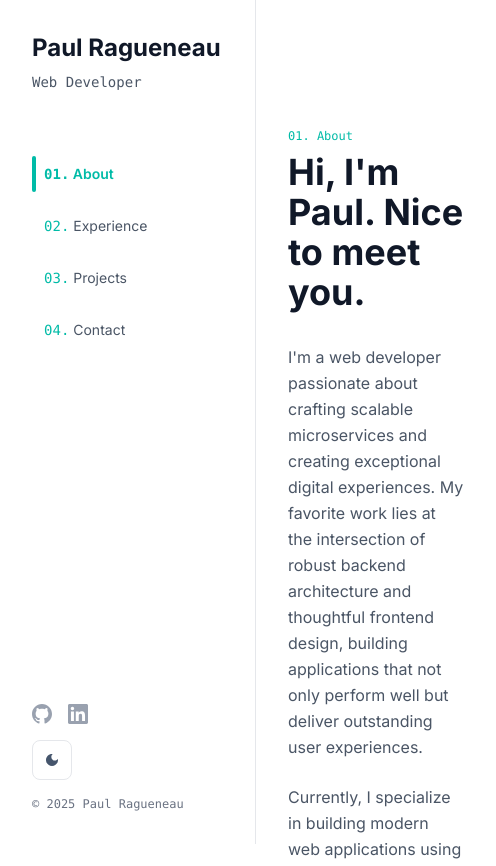
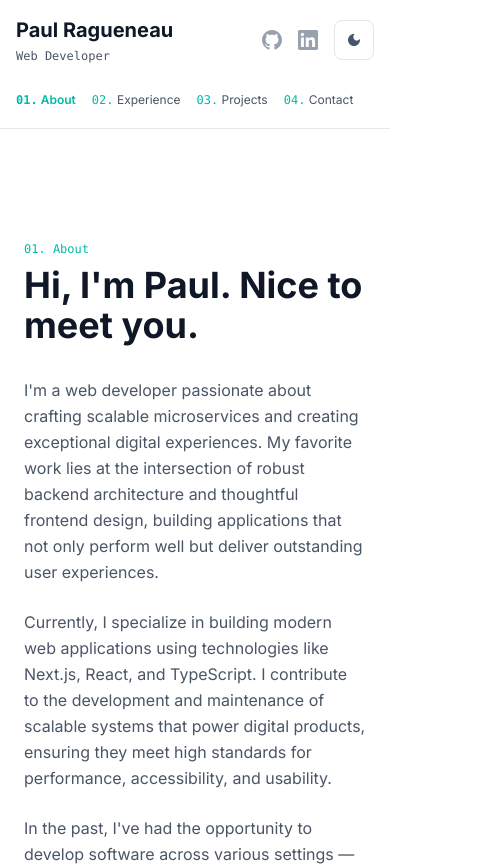
Before and after one commit to Periicles/portfolio, a Next.js app: page / in a window 390 px wide. Shown: the top 866 px of the page, 496 px wide, since content can reach past the window. Built offline with nearby package versions, Linux system fonts and the light colour scheme.

Commit message:
feat: improve mobile nav and anchor spacing

```diff
--- a/app/components/About.tsx
+++ b/app/components/About.tsx
@@ -1,6 +1,6 @@
 export default function About() {
     return (
-        <section id="about" className="py-16">
+        <section id="about" className="py-16 scroll-mt-24 md:scroll-mt-0">
             <h2 className="text-xs font-mono text-teal-500 dark:text-teal-400 mb-2">01. About</h2>
             <h1 className="text-4xl md:text-5xl font-bold text-gray-900 dark:text-slate-100 mb-8">
                 Hi, I&apos;m Paul. Nice to meet you.
--- a/app/components/Contact.tsx
+++ b/app/components/Contact.tsx
@@ -1,6 +1,6 @@
 export default function Contact() {
     return (
-        <section id="contact" className="py-16">
+        <section id="contact" className="py-16 scroll-mt-24 md:scroll-mt-0">
             <h2 className="text-xs font-mono text-teal-500 dark:text-teal-400 mb-2">04. Contact</h2>
             <h1 className="text-4xl md:text-5xl font-bold text-gray-900 dark:text-slate-100 mb-8">
                 Get In Touch
--- a/app/components/Experience.tsx
+++ b/app/components/Experience.tsx
@@ -24,7 +24,7 @@ export default function Experience() {
     ]
 
     return (
-        <section id="experience" className="py-16">
+        <section id="experience" className="py-16 scroll-mt-24 md:scroll-mt-0">
             <h2 className="text-xs font-mono text-teal-500 dark:text-teal-400 mb-2">02. Experience</h2>
             <h1 className="text-4xl md:text-5xl font-bold text-gray-900 dark:text-slate-100 mb-8">
                 Where I&apos;ve Worked
--- a/app/components/Navigation.tsx
+++ b/app/components/Navigation.tsx
@@ -12,6 +12,7 @@ const navItems = [
 
 export default function Navigation() {
     const [activeSection, setActiveSection] = useState('')
+    const activeSectionRef = useRef('')
     const visibilityMapRef = useRef<Record<string, number>>({})
     const navListRef = useRef<HTMLUListElement | null>(null)
     const itemRefs = useRef<Array<HTMLLIElement | null>>([])
@@ -43,7 +44,7 @@ export default function Navigation() {
                 }
             }
 
-            if (nextSection && nextSection !== activeSection) {
+            if (nextSection && nextSection !== activeSectionRef.current) {
                 setActiveSection(nextSection)
             }
         }, {
@@ -58,6 +59,10 @@ export default function Navigation() {
     }, [])
 
     useEffect(() => {
+        activeSectionRef.current = activeSection
+    }, [activeSection])
+
+    useEffect(() => {
         const index = navItems.findIndex((item) => item.href.slice(1) === activeSection)
         const activeItem = itemRefs.current[index]
         if (activeItem) {
@@ -67,34 +72,59 @@ export default function Navigation() {
     }, [activeSection])
 
     return (
-        <nav className="fixed left-0 top-0 h-screen w-64 p-8 flex flex-col justify-between bg-white dark:bg-slate-900 border-r border-gray-200 dark:border-slate-700 z-50">
-            <div>
-                <div className="mb-16">
-                    <h1 className="text-2xl font-bold text-gray-900 dark:text-slate-100 mb-2">Paul Ragueneau</h1>
-                    <p className="text-sm text-gray-600 dark:text-slate-400 font-mono">Web Developer</p>
+        <nav className="sticky top-0 md:fixed left-0 md:top-0 h-auto md:h-screen w-full md:w-64 p-4 md:p-8 flex flex-col md:justify-between bg-white dark:bg-slate-900 border-b md:border-b-0 md:border-r border-gray-200 dark:border-slate-700 z-50">
+            <div className="flex flex-col gap-6 md:gap-0">
+                <div className="flex items-center justify-between md:block">
+                    <div className="mb-0 md:mb-16">
+                        <h1 className="text-xl md:text-2xl font-bold text-gray-900 dark:text-slate-100 mb-1 md:mb-2">Paul Ragueneau</h1>
+                        <p className="text-xs md:text-sm text-gray-600 dark:text-slate-400 font-mono">Web Developer</p>
+                    </div>
+
+                    <div className="flex items-center gap-4 md:hidden">
+                        <a
+                            href="https://github.com/Periicles"
+                            className="text-gray-400 dark:text-slate-600 hover:text-gray-600 dark:hover:text-slate-400 transition-colors"
+                            aria-label="GitHub"
+                        >
+                            <svg className="w-5 h-5" fill="currentColor" viewBox="0 0 24 24">
+                                <path d="M12 0c-6.626 0-12 5.373-12 12 0 5.302 3.438 9.8 8.207 11.387.599.111.793-.261.793-.577v-2.234c-3.338.726-4.033-1.416-4.033-1.416-.546-1.387-1.333-1.756-1.333-1.756-1.089-.745.083-.729.083-.729 1.205.084 1.839 1.237 1.839 1.237 1.07 1.834 2.807 1.304 3.492.997.107-.775.418-1.305.762-1.604-2.665-.305-5.467-1.334-5.467-5.931 0-1.311.469-2.381 1.236-3.221-.124-.303-.535-1.524.117-3.176 0 0 1.008-.322 3.301 1.23.957-.266 1.983-.399 3.003-.404 1.02.005 2.047.138 3.006.404 2.291-1.552 3.297-1.23 3.297-1.23.653 1.653.242 2.874.118 3.176.77.84 1.235 1.911 1.235 3.221 0 4.609-2.807 5.624-5.479 5.921.43.372.823 1.102.823 2.222v3.293c0 .319.192.694.801.576 4.765-1.589 8.199-6.086 8.199-11.386 0-6.627-5.373-12-12-12z" />
+                            </svg>
+                        </a>
+                        <a
+                            href="https://www.linkedin.com/in/paul-ragueneau/"
+                            className="text-gray-400 dark:text-slate-600 hover:text-gray-600 dark:hover:text-slate-400 transition-colors"
+                            aria-label="LinkedIn"
+                        >
+                            <svg className="w-5 h-5" fill="currentColor" viewBox="0 0 24 24">
+                                <path d="M20.447 20.452h-3.554v-5.569c0-1.328-.027-3.037-1.852-3.037-1.853 0-2.136 1.445-2.136 2.939v5.667H9.351V9h3.414v1.561h.046c.477-.9 1.637-1.85 3.37-1.85 3.601 0 4.267 2.37 4.267 5.455v6.286zM5.337 7.433c-1.144 0-2.063-.926-2.063-2.065 0-1.138.92-2.063 2.063-2.063 1.14 0 2.064.925 2.064 2.063 0 1.139-.925 2.065-2.064 2.065zm1.782 13.019H3.555V9h3.564v11.452zM22.225 0H1.771C.792 0 0 .774 0 1.729v20.542C0 23.227.792 24 1.771 24h20.451C23.2 24 24 23.227 24 22.271V1.729C24 .774 23.2 0 22.222 0h.003z" />
+                            </svg>
+                        </a>
+                        <ThemeToggle />
+                    </div>
                 </div>
 
                 <div className="relative">
                     <span
                         aria-hidden
-                        className="absolute left-0 top-0 w-1 rounded-full bg-teal-500 transition-transform duration-300 ease-out"
+                        className="absolute left-0 top-0 w-1 rounded-full bg-teal-500 transition-transform duration-300 ease-out hidden md:block"
                         style={{
                             height: indicatorHeight ? `${indicatorHeight}px` : undefined,
                             transform: `translateY(${indicatorOffset}px)`,
                             opacity: indicatorHeight ? 1 : 0,
                         }}
                     />
-                    <ul ref={navListRef} className="space-y-4 pl-3">
+                    <ul ref={navListRef} className="flex gap-4 overflow-x-auto md:overflow-visible md:block md:space-y-4 md:pl-3">
                     {navItems.map((item) => (
                         <li
                             key={item.href}
                             ref={(element) => {
                                 itemRefs.current[navItems.indexOf(item)] = element
                             }}
+                            className="shrink-0"
                         >
                             <a
                                 href={item.href}
-                                className={`block py-2 text-sm transition-colors ${activeSection === item.href.slice(1)
+                                className={`block py-1 md:py-2 text-xs md:text-sm transition-colors ${activeSection === item.href.slice(1)
                                     ? 'text-teal-500 dark:text-teal-400 font-semibold'
                                     : 'text-gray-600 dark:text-slate-400 hover:text-gray-900 dark:hover:text-slate-100'
                                     }`}
@@ -107,7 +137,7 @@ export default function Navigation() {
                 </div>
             </div>
 
-            <div className="space-y-4">
+            <div className="hidden md:block space-y-4">
                 <div className="flex space-x-4">
                     <a
                         href="https://github.com/Periicles"
@@ -131,7 +161,7 @@ export default function Navigation() {
 
                 <ThemeToggle />
 
-                <p className="text-xs text-gray-500 dark:text-slate-500 font-mono">© 2025 Paul Ragueneau</p>
+                <p className="text-xs text-gray-500 dark:text-slate-500 font-mono">© 2026 Paul Ragueneau</p>
             </div>
         </nav>
     )
--- a/app/components/Projects.tsx
+++ b/app/components/Projects.tsx
@@ -24,7 +24,7 @@ export default function Projects() {
     ]
 
     return (
-        <section id="projects" className="py-16">
+        <section id="projects" className="py-16 scroll-mt-24 md:scroll-mt-0">
             <h2 className="text-xs font-mono text-teal-500 dark:text-teal-400 mb-2">03. Projects</h2>
             <h1 className="text-4xl md:text-5xl font-bold text-gray-900 dark:text-slate-100 mb-8">
                 Some Things I&apos;ve Built
--- a/app/page.tsx
+++ b/app/page.tsx
@@ -6,10 +6,10 @@ import Contact from '@/components/Contact'
 
 export default function Home() {
   return (
-    <div className="flex min-h-screen bg-white dark:bg-slate-900 text-gray-900 dark:text-slate-100">
+    <div className="flex min-h-screen flex-col md:flex-row bg-white dark:bg-slate-900 text-gray-900 dark:text-slate-100">
       <Navigation />
-      <main className="flex-1 ml-64">
-        <div className="max-w-4xl mx-auto px-8 py-16 pb-32">
+      <main className="flex-1 md:ml-64">
+        <div className="max-w-4xl mx-auto px-6 md:px-8 py-12 md:py-16 pb-24 md:pb-32">
           <About />
           <Experience />
           <Projects />
```
